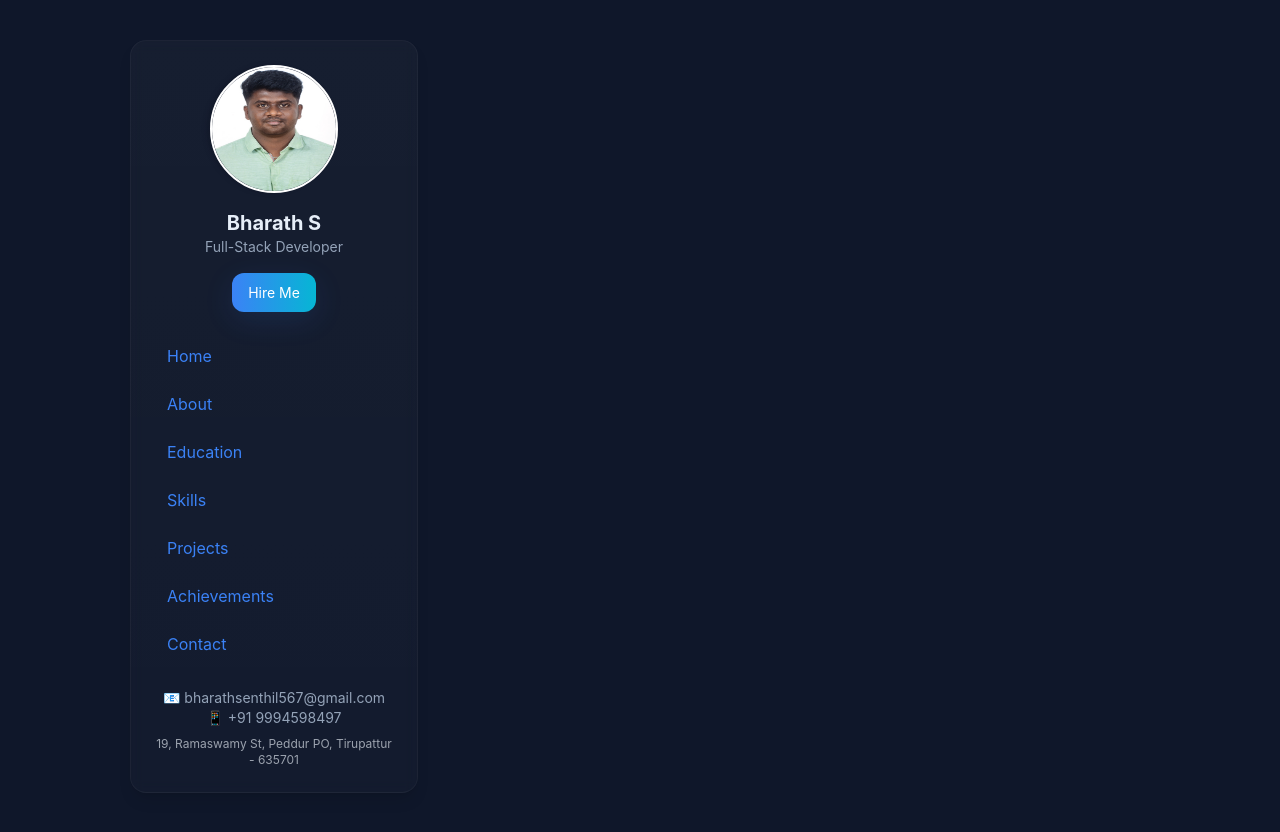
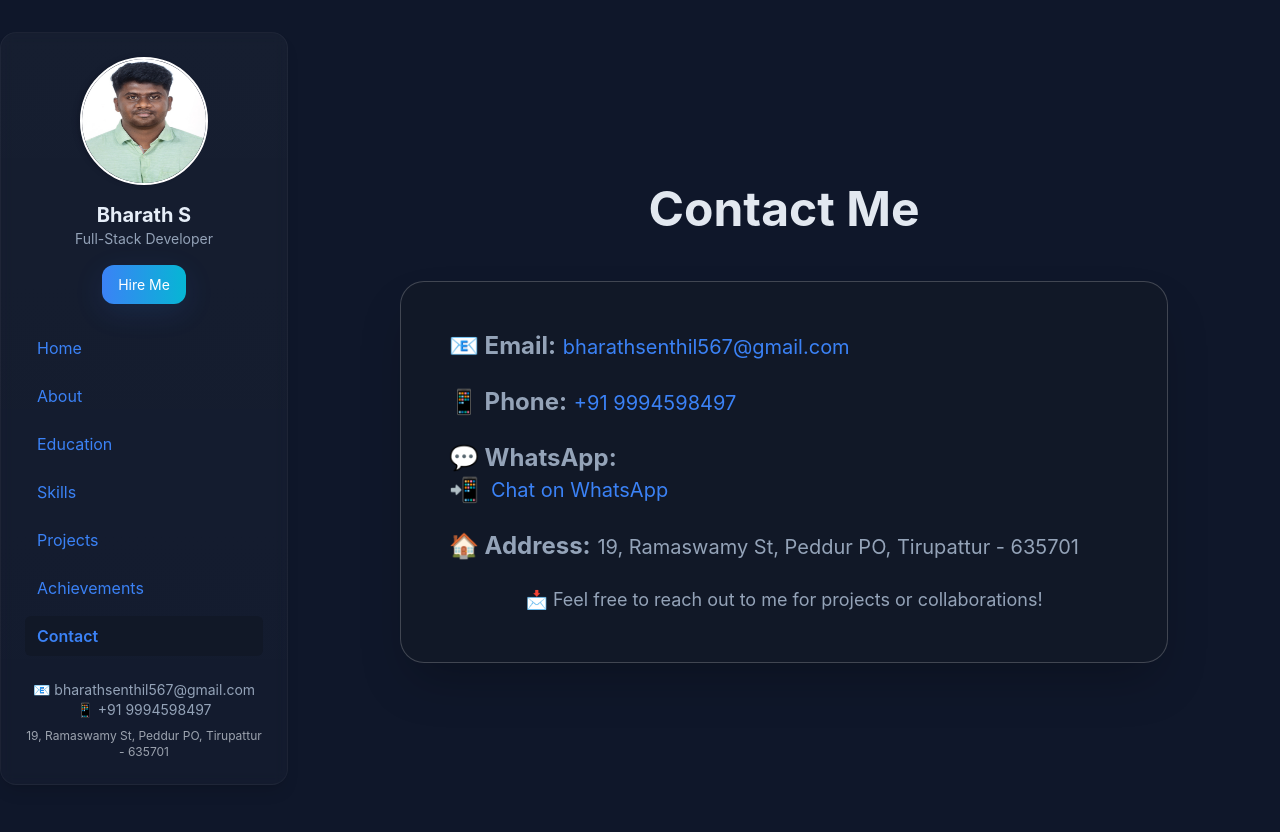
Before and after one commit to BharathJerryRat/protfolio-website, a React (Vite) app: page /protfolio-website/contact in a window 1280 px wide. Shown: the top 832 px of the page. Built offline with nearby package versions, Linux system fonts and the light colour scheme.

Commit message:
Updated multiple pages: Contact, About, Home, Layout, App, and CSS

```diff
--- a/package.json
+++ b/package.json
@@ -11,10 +11,14 @@
     "deploy": "gh-pages -d dist"
   },
   "dependencies": {
+    "@tsparticles/react": "^3.0.0",
+    "@tsparticles/slim": "^3.9.1",
     "framer-motion": "^11.0.0",
     "react": "^18.2.0",
     "react-dom": "^18.2.0",
-    "react-router-dom": "^6.20.1"
+    "react-parallax-tilt": "^1.7.307",
+    "react-router-dom": "^6.20.1",
+    "react-type-animation": "^3.2.0"
   },
   "devDependencies": {
     "@vitejs/plugin-react": "^4.2.0",
--- a/src/App.jsx
+++ b/src/App.jsx
@@ -1,25 +1,26 @@
-import { Routes, Route } from 'react-router-dom'
-import Layout from './components/Layout'
-import Home from './pages/Home'
-import About from './pages/About'
-import Education from './pages/Education'
-import Skills from './pages/Skills'
-import Projects from './pages/Projects'
-import Achievements from './pages/Achievements'
-import Contact from './pages/Contact'
+import { Routes, Route } from "react-router-dom";
+import Layout from "./components/Layout";
+import Home from "./pages/Home";
+import About from "./pages/About";
+import Education from "./pages/Education";
+import Skills from "./pages/Skills";
+import Projects from "./pages/Projects";
+import Achievements from "./pages/Achievements";
+import Contact from "./pages/Contact";
 
-export default function App(){
+export default function App() {
   return (
-    <Layout>
-      <Routes>
-        <Route path='/' element={<Home/>} />
-        <Route path='/about' element={<About/>} />
-        <Route path='/education' element={<Education/>} />
-        <Route path='/skills' element={<Skills/>} />
-        <Route path='/projects' element={<Projects/>} />
-        <Route path='/achievements' element={<Achievements/>} />
-        <Route path='/contact' element={<Contact/>} />
-      </Routes>
-    </Layout>
-  )
+    <Routes>
+      <Route path="/" element={<Layout />}>
+        {/* Nested routes */}
+        <Route index element={<Home />} />        {/* This will show on initial load */}
+        <Route path="about" element={<About />} />
+        <Route path="education" element={<Education />} />
+        <Route path="skills" element={<Skills />} />
+        <Route path="projects" element={<Projects />} />
+        <Route path="achievements" element={<Achievements />} />
+        <Route path="contact" element={<Contact />} />
+      </Route>
+    </Routes>
+  );
 }
--- a/src/components/Layout.jsx
+++ b/src/components/Layout.jsx
@@ -1,15 +1,13 @@
-import Sidebar from './Sidebar'
-import { motion } from 'framer-motion'
+import Sidebar from "./Sidebar";
+import { Outlet } from "react-router-dom";
 
-export default function Layout({children}){
+export default function Layout() {
   return (
-    <div className="min-h-screen">
-      <div className="container flex gap-8">
-        <Sidebar />
-        <motion.main initial={{opacity:0, y:8}} animate={{opacity:1, y:0}} transition={{duration:0.6}} className="flex-1">
-          {children}
-        </motion.main>
-      </div>
+    <div className="min-h-screen flex">
+      <Sidebar />
+      <main className="flex-1 p-6">
+        <Outlet />  {/* This renders the current page */}
+      </main>
     </div>
-  )
+  );
 }
--- a/src/main.jsx
+++ b/src/main.jsx
@@ -6,7 +6,7 @@ import './styles.css'
 
 ReactDOM.createRoot(document.getElementById('root')).render(
   <React.StrictMode>
-    <BrowserRouter>
+    <BrowserRouter basename="/protfolio-website">
       <App />
     </BrowserRouter>
   </React.StrictMode>
--- a/src/pages/About.jsx
+++ b/src/pages/About.jsx
@@ -10,12 +10,6 @@ export default function About() {
       <div className="card">
         <h2 className="text-2xl font-bold mb-4">About Me</h2>
 
-        {/* ✅ Use BASE_URL so it works on GitHub Pages */}
-        <img
-          src={`${import.meta.env.BASE_URL}images/profile.JPG`}
-          alt="Profile"
-          className="w-40 h-40 rounded-full mx-auto mb-6 shadow-lg"
-        />
 
         <p className="text-muted mb-4">
           I am an enthusiastic Computer Science graduate passionate about technology and problem-solving.
--- a/src/pages/Contact.jsx
+++ b/src/pages/Contact.jsx
@@ -1,31 +1,63 @@
-import { useState } from 'react'
-import { openMailto } from '../utils/mailTo'
+// src/pages/Contact.jsx
+import React from 'react';
+import { motion } from 'framer-motion';
 
-export default function Contact(){
-  const [name,setName]=useState('')
-  const [email,setEmail]=useState('')
-  const [message,setMessage]=useState('')
+export default function Contact() {
+  return (
+    <motion.div
+      className="min-h-screen bg-background flex flex-col items-center justify-center p-10"
+      initial={{ opacity: 0 }}
+      animate={{ opacity: 1 }}
+      transition={{ duration: 1 }}
+    >
+      <h2 className="text-5xl font-bold text-heading mb-12">Contact Me</h2>
 
-  const handleSubmit = (e)=>{
-    e.preventDefault()
-    openMailto({name,email,message})
-  }
+      <div className="bg-surface p-12 rounded-3xl shadow-2xl border border-white/20 max-w-3xl w-full space-y-6">
+        {/* Email */}
+        <p className="text-2xl">
+          <strong>📧 Email:</strong>{' '}
+          <a
+            href="https://mail.google.com/mail/?view=cm&fs=1&to=bharathsenthil567@gmail.com"
+            target="_blank"
+            rel="noopener noreferrer"
+            className="text-xl text-primary hover:underline"
+          >
+            bharathsenthil567@gmail.com
+          </a>
+        </p>
 
-  return (
-    <section className="min-h-screen p-6">
-      <div className="card max-w-2xl mx-auto">
-        <h2 className="text-2xl font-bold mb-4">Contact</h2>
-        <p className="text-muted mb-4">Want to work together or have a question? Send me a message.</p>
-        <form onSubmit={handleSubmit} className="space-y-4">
-          <input className="w-full p-3 bg-surface rounded text-text border border-white/6" placeholder="Your name" value={name} onChange={(e)=>setName(e.target.value)} required />
-          <input className="w-full p-3 bg-surface rounded text-text border border-white/6" placeholder="Your email" value={email} onChange={(e)=>setEmail(e.target.value)} required type="email" />
-          <textarea className="w-full p-3 bg-surface rounded text-text border border-white/6" placeholder="Your message" value={message} onChange={(e)=>setMessage(e.target.value)} required rows="6" />
-          <div className="flex gap-3">
-            <button type="submit" className="btn-gradient">Send Message</button>
-            <a className="btn-gradient bg-white text-primary" href="mailto:bharathsenthil567@gmail.com">Email Direct</a>
-          </div>
-        </form>
+        {/* Phone */}
+        <p className="text-2xl">
+          <strong>📱 Phone:</strong>{' '}
+          <a href="tel:+919994598497" className="text-xl text-primary hover:underline">
+            +91 9994598497
+          </a>
+        </p>
+
+        {/* WhatsApp */}
+        <p className="text-2xl">
+          <strong>💬 WhatsApp:</strong>{' '}
+          <a
+            href="https://wa.me/919994598497"
+            target="_blank"
+            rel="noopener noreferrer"
+            className="text-xl text-primary hover:underline flex items-center gap-3"
+          >
+            <span className="text-2xl">📲</span>
+            Chat on WhatsApp
+          </a>
+        </p>
+
+        {/* Address */}
+        <p className="text-2xl">
+          <strong>🏠 Address:</strong>{' '}
+          <span className="text-xl">19, Ramaswamy St, Peddur PO, Tirupattur - 635701</span>
+        </p>
+
+        <div className="mt-10 text-center">
+          <p className="text-lg text-muted">📩 Feel free to reach out to me for projects or collaborations!</p>
+        </div>
       </div>
-    </section>
-  )
+    </motion.div>
+  );
 }
--- a/src/pages/Home.jsx
+++ b/src/pages/Home.jsx
@@ -1,39 +1,103 @@
-import { motion } from 'framer-motion'
+// src/pages/Home.jsx
+import React from "react";
+import { motion } from "framer-motion";
+import Particles from "@tsparticles/react";
+import { loadSlim } from "@tsparticles/slim";
+import Tilt from "react-parallax-tilt";
+import { useNavigate } from "react-router-dom"; // ✅ Import useNavigate
 
-export default function Home(){
+export default function Home() {
+  const navigate = useNavigate(); // ✅ Initialize navigate
+
+  const particlesInit = async (engine) => {
+    await loadSlim(engine);
+  };
+
   return (
-    <motion.section initial={{opacity:0}} animate={{opacity:1}} className="min-h-screen flex items-center">
-      <div className="grid md:grid-cols-2 gap-6 items-center max-w-5xl mx-auto">
+    <div className="relative min-h-screen bg-background flex items-center justify-center overflow-hidden">
+      {/* Particles background */}
+      <Particles
+        id="tsparticles"
+        init={particlesInit}
+        options={{
+          background: { color: "#0f172a" },
+          fpsLimit: 60,
+          particles: {
+            number: { value: 60 },
+            color: { value: "#3b82f6" },
+            links: { enable: true, color: "#06b6d4", distance: 150 },
+            move: { enable: true, speed: 2 },
+          },
+        }}
+        className="absolute inset-0 -z-10"
+      />
 
+      <Tilt tiltMaxAngleX={6} tiltMaxAngleY={6} scale={1.02}>
+        <motion.div
+          className="text-center w-[85vw] max-w-3xl p-12 rounded-2xl bg-surface/70 backdrop-blur-lg shadow-xl border border-white/10"
+          initial={{ opacity: 0, scale: 0.95 }}
+          animate={{ opacity: 1, scale: 1 }}
+          transition={{ duration: 1 }}
+        >
+          {/* Heading */}
+          <motion.h1
+            className="text-5xl font-extrabold text-heading mb-6"
+            initial={{ opacity: 0, y: -30 }}
+            animate={{ opacity: 1, y: 0 }}
+            transition={{ duration: 1 }}
+          >
+            Hi, I’m{" "}
+            <span className="text-transparent bg-clip-text bg-gradient-to-r from-primary to-secondary">
+              Bharath S
+            </span>{" "}
+            👋
+          </motion.h1>
 
-        <div>
-          <h1 className="text-4xl md:text-5xl font-extrabold leading-tight">
-            Hi, I'm <span className="text-transparent bg-clip-text bg-gradient-to-r from-primary to-secondary">Bharath S</span>
-          </h1>
-          <p className="mt-4 text-muted max-w-xl">
-            Enthusiastic and detail-oriented Computer Science graduate with a strong foundation in Python,
-            HTML, CSS, JavaScript, and Data Science. Passionate about full-stack development and building data-driven solutions.
-          </p>
-          <div className="mt-6 flex gap-3">
-            <a href="/projects" className="btn-gradient">View Projects</a>
-            <a href="/contact" className="btn-gradient bg-white text-primary" style={{boxShadow:'none'}}>Contact Me</a>
+          {/* Pointwise Roles */}
+          <ul className="text-xl font-semibold text-text mb-8 space-y-3 text-left max-w-md mx-auto list-disc list-inside">
+            <li>Frontend Developer</li>
+            <li>React Enthusiast</li>
+            <li>Creative Designer</li>
+          </ul>
+
+          {/* Description */}
+          <motion.p
+            className="text-gray-300 text-lg max-w-2xl mx-auto mb-10"
+            initial={{ opacity: 0 }}
+            animate={{ opacity: 1 }}
+            transition={{ duration: 1, delay: 0.5 }}
+          >
+            Welcome to my portfolio! Built with{" "}
+            <span className="text-primary">React</span>,{" "}
+            <span className="text-secondary">TailwindCSS</span>, and{" "}
+            <span className="text-primary">Framer Motion</span> 🚀
+          </motion.p>
+
+          {/* Buttons */}
+          <div className="flex gap-6 justify-center">
+            <motion.button
+              className="btn-gradient px-8 py-4 rounded-xl text-lg font-semibold"
+              whileHover={{
+                scale: 1.08,
+                boxShadow: "0px 10px 25px rgba(59,130,246,0.4)",
+              }}
+              whileTap={{ scale: 0.95 }}
+              onClick={() => navigate('/projects')} // ✅ Navigate to Projects
+            >
+              Explore My Work
+            </motion.button>
+
+            <motion.button
+              className="px-8 py-4 rounded-xl text-lg font-semibold border border-primary text-primary hover:bg-primary/10 transition"
+              whileHover={{ scale: 1.05 }}
+              whileTap={{ scale: 0.95 }}
+              onClick={() => navigate('/contact')} // ✅ Navigate to Contact
+            >
+              Contact Me
+            </motion.button>
           </div>
-        </div>
-
-        {/* Big circle image (only once, not twice!) */}
-        <motion.div
-          initial={{scale:0}}
-          animate={{scale:1}}
-          transition={{delay:0.2}}
-          className="flex justify-center"
-        >
-          <img
-            src="/images/profile.JPG"   // ✅ ensure case matches file name exactly
-            className="w-72 h-72 rounded-full shadow-2xl border-8 border-white/10 object-cover object-[center_10%]"
-            alt="profile"
-          />
         </motion.div>
-      </div>
-    </motion.section>
-  )
+      </Tilt>
+    </div>
+  );
 }
```
Also changed, not shown: 2 other files (tests, documents, lock files or other folders).
